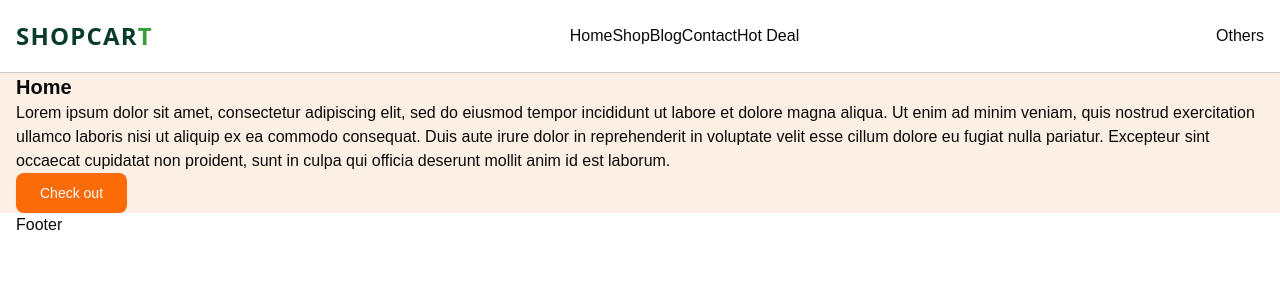
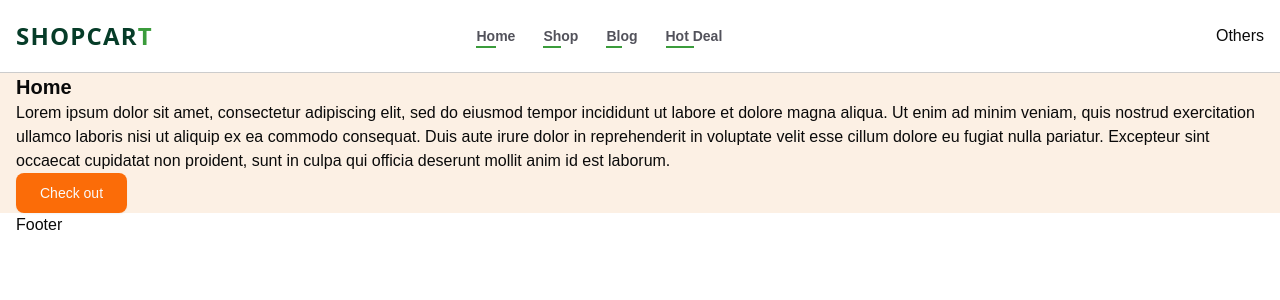
Before and after one commit to carolinardlc/shopcart, a Next.js app: page / in a window 1280 px wide. Shown: the top 300 px of the page. Built offline with nearby package versions, Linux system fonts and the light colour scheme.

Commit message:
Updated HeaderMenu

```diff
--- a/components/HeaderMenu.tsx
+++ b/components/HeaderMenu.tsx
@@ -3,10 +3,11 @@ import React from 'react'
 
 const HeaderMenu = () => {
   return (
-    <div>
+    <div className='hidden md:inline-flex w-1/3 items-center gap-7 text-sm capitalize font-semibold text-lightColor'>
       {headerData?.map((item)=>(
-        <a key={item?.title} href={item?.href}>
+        <a key={item?.title} href={item?.href} className={`hover:text-shop_light_green hoverEffect relative group`}>
           {item?.title}
+          <span className={`absolute -bottom-0.5 right-1/2 w-1/2 h-0.5 bg-shop_light_green`}/>
         </a>
       ))}
     </div>
--- a/constants/data.ts
+++ b/constants/data.ts
@@ -2,6 +2,6 @@ export const headerData = [
     { title: "Home", href: "/" },
     { title: "Shop", href: "/shop"},
     { title: "Blog", href: "/blog"},
-    { title: "Contact", href: "/contact"},
+//    { title: "Contact", href: "/contact"},
     { title: "Hot Deal", href: "/deal"},
 ];
```
